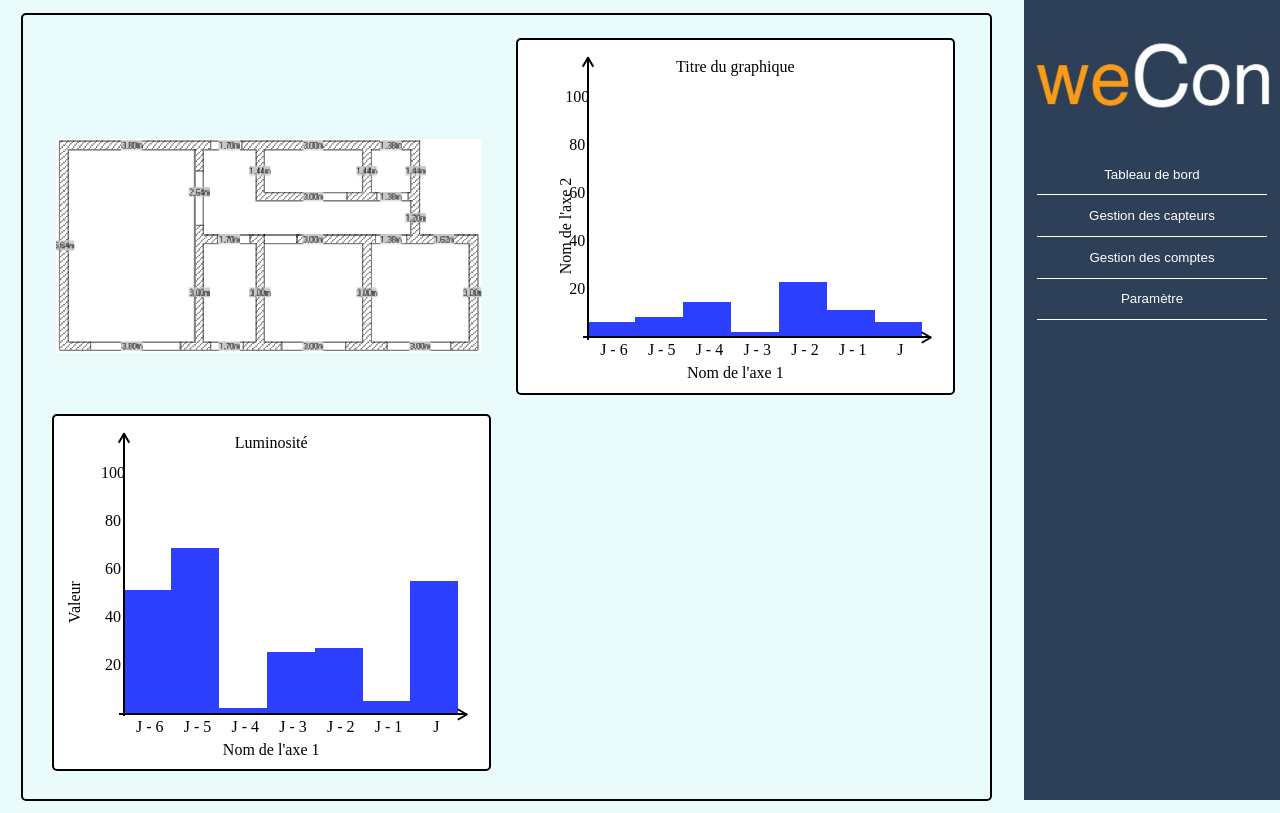
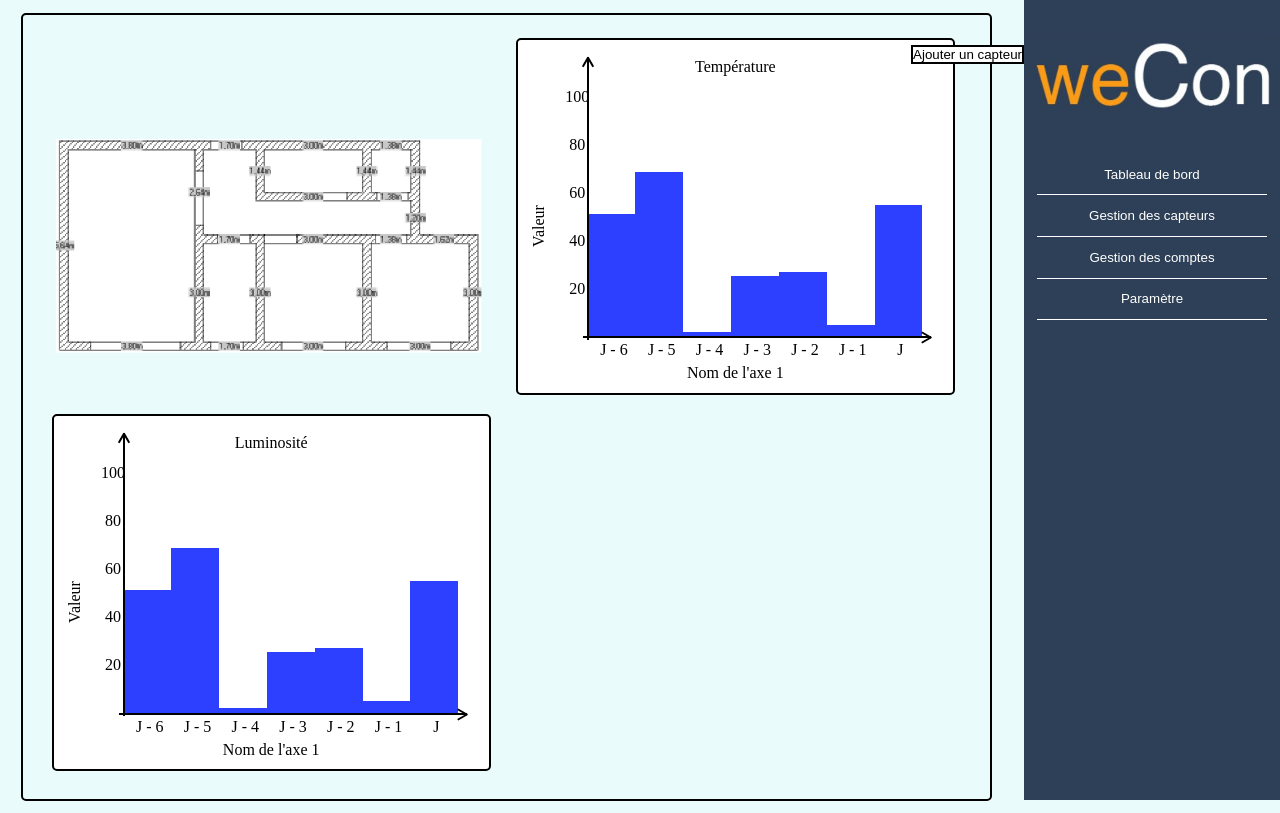
Before and after one commit to RCaruel/WeCon, a PHP site: template Views/php/EspaceClient.php in a window 1280 px wide. Run offline with PHP 8.4, Linux system fonts and the light colour scheme; the template is opened without the code that fills it, so the values that code supplies are empty.

Commit message:
Finition EspEntre + Modif EspClient

```diff
--- a/Views/css/EspaceClient.css
+++ b/Views/css/EspaceClient.css
@@ -47,6 +47,22 @@
     padding: 5% 0 5% 0;
 }
 
+.bouton{
+    position: absolute;
+    top: 45px;
+    right: 20%;
+    background-color: #fff;
+    border: 2px solid black;
+    color: black;
+    width: auto;
+    height: auto;
+    padding: 0;
+}
+
+#AddPiece{
+    right: 20%;
+}
+
 #Tableaudebord{
     position: relative;
     border: 2px solid black;
@@ -74,6 +90,7 @@
 
 #luminosité{
     position: absolute;
+    background: #ffffff;
     width: 45%;
     height: 45%;
     top: 51%;
--- a/Views/php/EspaceClient.php
+++ b/Views/php/EspaceClient.php
@@ -32,13 +32,16 @@
     </div>
 
     <div id = "Temperature">
-        <?php showGraphique(123,165,5,61,65,12,132,1,
+        <?php showGraphique(123,165,5,61,65,12,132,2,
             "Température","Valeur");?>
     </div>
 
 </div>
 
 <div id = "Gestiondescapteurs">
+    <h3>Gestion des utilisateurs</h3>
+    <button class = "bouton" id = "AddPiece">Ajouter une pièce</button>
+    <button class = "bouton" id = "AddCapteur">Ajouter un capteur</button>
 
 </div>
 
--- a/Views/php/EspaceEntreprise.php
+++ b/Views/php/EspaceEntreprise.php
@@ -29,10 +29,8 @@
             "Nombre_de_Messages", "Valeur");?></div>
 </div>
 <a id="Statistiques de panne" ></a>
-<div class = "navigation" id = "statsPanne">Satistiques de panne :
-    <p>Nombre de Clients : </p>
-    <p>Lancer une promotion : </p>
-    <p>Capteurs ayant le plus de succès : </p>
+<div class = "navigation" id = "statsPanne">
+    <?php include "Views/html/Inscription.html"?>
 </div>
 
 
```
